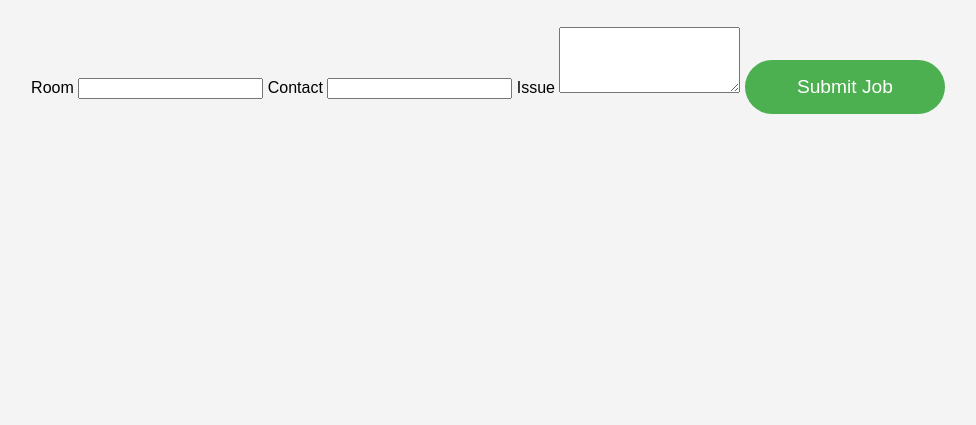
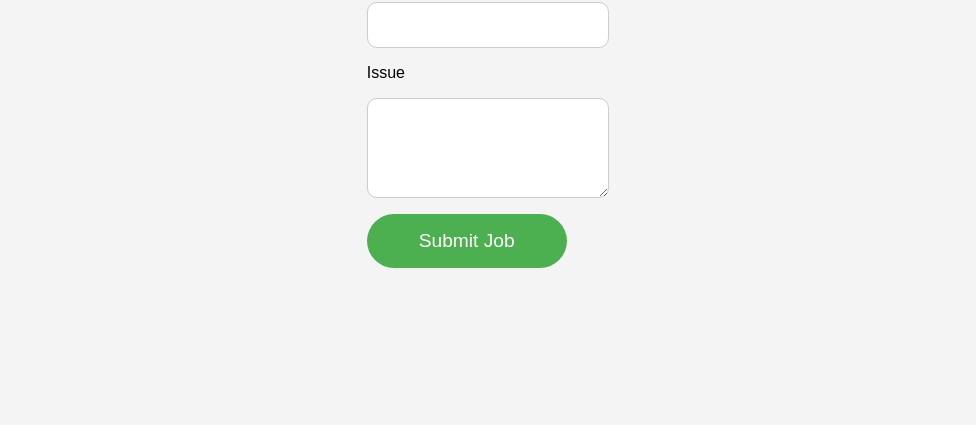
Before and after one commit to Amenz45/Mobile_Jobs, a plain HTML site: page log.html in a window 1280 px wide. Shown: the part 375-800 px from the top of the page, without its empty margins (152-1128 px from the left). Drawn offline with Linux system fonts and the light colour scheme.

Commit message:
Update styles.css

```diff
--- a/styles.css
+++ b/styles.css
@@ -10,6 +10,7 @@ body {
 
 .container {
   text-align: center;
+  padding: 2rem;
 }
 
 h1 {
@@ -41,6 +42,27 @@ h1 {
   background-color: #45a049;
 }
 
+form {
+  display: flex;
+  flex-direction: column;
+  gap: 1rem;
+  width: 100%;
+  max-width: 400px;
+  margin: auto;
+  text-align: left;
+}
+
+input, textarea {
+  padding: 0.8rem;
+  border: 1px solid #ccc;
+  border-radius: 10px;
+  font-size: 1rem;
+}
+
+button[type="submit"] {
+  cursor: pointer;
+}
+
 @media (min-width: 600px) {
   .button-group {
     flex-direction: row;
```
